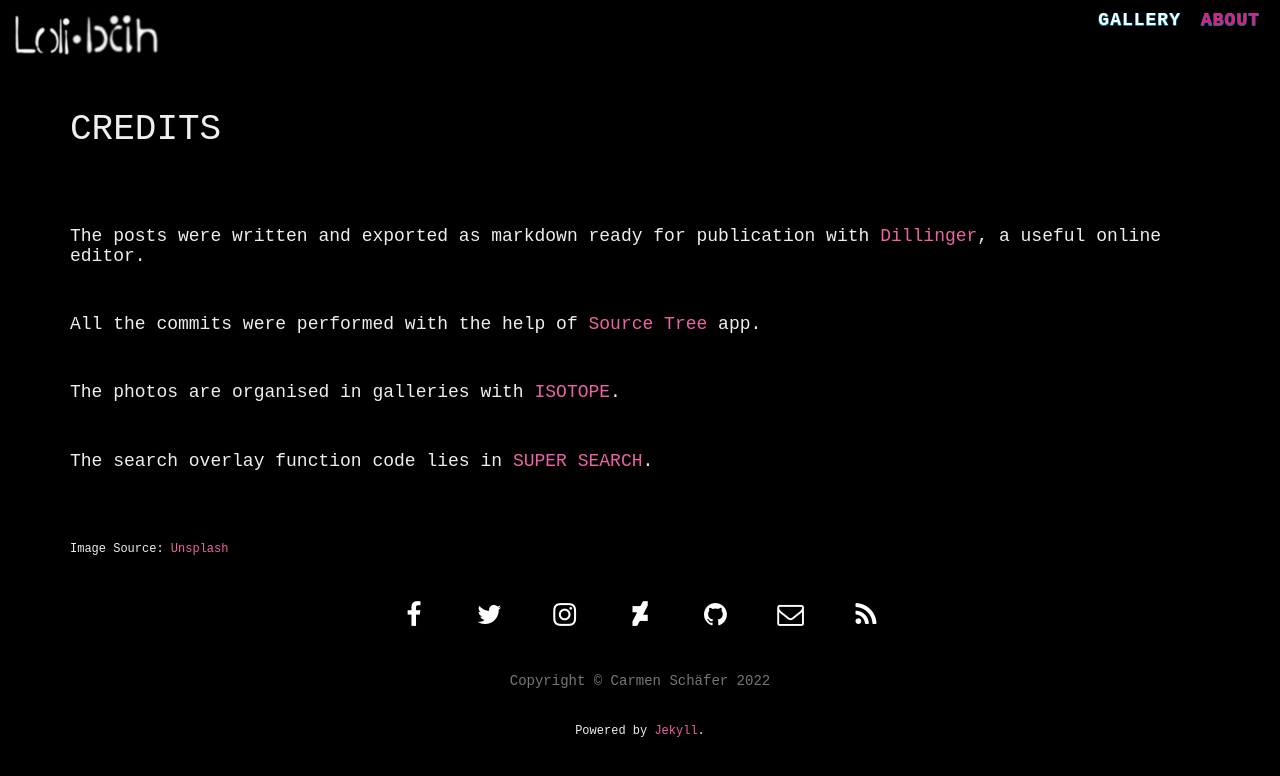
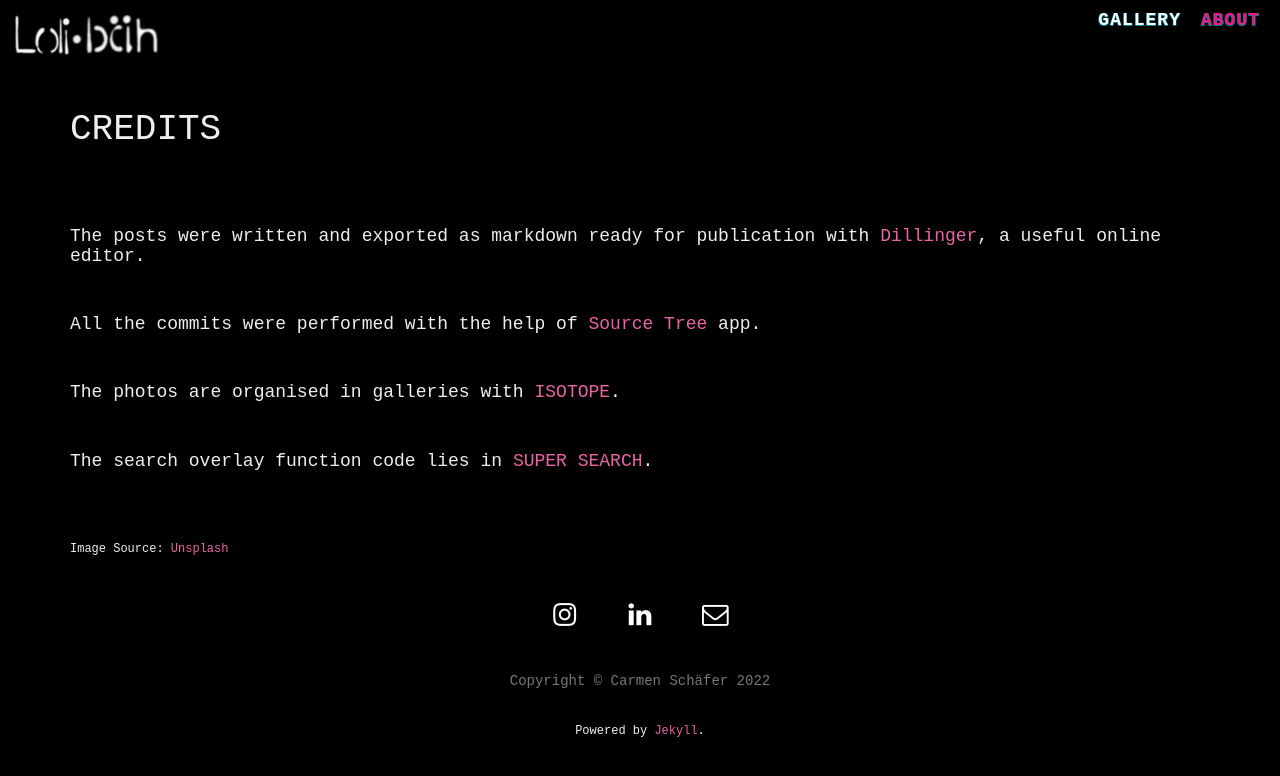
Before and after one commit to mstrnilsson/landing_page, a Jekyll site: the page built from about/index.html, in a window 1280 px wide. Shown: the top 776 px of the page. Built offline with Jekyll 4.4.1, drawn with Linux system fonts in a browser that asks for light colours; nearby versions of some CDN libraries.

Commit message:
Update footer.html

```diff
--- a/_includes/footer.html
+++ b/_includes/footer.html
@@ -5,7 +5,7 @@
             <div class="col-lg-8 col-lg-offset-2 col-md-10 col-md-offset-1">
 
                 <ul class="list-inline text-center">
-
+                    <!--
                     {% if site.facebook_username %}
                     <li>
                         <a href="https://facebook.com/{{ site.facebook_username }}" data-toggle="tooltip" title="Facebook">
@@ -26,6 +26,7 @@
                         </a>
                     </li>
                     {% endif %}
+                    -->
                     {% if site.instagram_username %}
                     <li>
                         <a href="https://instagram.com/{{ site.instagram_username }}" data-toggle="tooltip" title="Instagram">
@@ -36,15 +37,16 @@
                         </a>
                     </li>
                     {% endif %}
-                    {% if site.flickr_username %}
+                    {% if site.linkedin_username %}
                     <li>
-                        <a href="https://flickr.com/photos/{{ site.flickr_username }}" data-toggle="tooltip" title="Flickr">
+                        <a href="https://linkedin.com/in/{{ site.linkedin_username }}" data-toggle="tooltip" title="Flickr">
                             <span class="fa-stack fa-lg">
                                 <i class="fa fa-circle fa-stack-2x"></i>
-                                <i class="fa fa-flickr fa-stack-1x fa-inverse"></i>
+                                <i class="fa fa-linkedin fa-stack-1x fa-inverse"></i>
                             </span>
                         </a>
                     </li>
+                    <!--
                     {% endif %}
                     {% if site.deviantart_username %}
                     <li>
@@ -65,16 +67,17 @@
                             </span>
                         </a>
                     </li>
+                    -->
                     {% endif %}
-            <li>
-    <a href="mailto:{{ site.email }}" data-toggle="tooltip" target="_blank" title="Email">
+                    <li>
+                    <a href="mailto:{{ site.email }}" data-toggle="tooltip" target="_blank" title="Email">
                        <span class="fa-stack fa-lg">
                                 <i class="fa fa-circle fa-stack-2x"></i>
                                 <i class="fa fa-envelope-o fa-stack-1x fa-inverse"></i>
-</span>
-          </a> </li>
-
-         <li>
+                        </span>
+                    </a> </li>
+                    <!--
+                    <li>
                         <a href="{{ "/feed.xml" | prepend: site.baseurl }}" data-toggle="tooltip" title="Feed">
                             <span class="fa-stack fa-lg">
                                 <i class="fa fa-circle fa-stack-2x"></i>
@@ -82,6 +85,7 @@
                             </span>
                         </a>
                     </li>
+                    -->
                 </ul>
                 <p class="copyright text-muted">Copyright &copy; {{ site.title }} {{ site.time | date: '%Y' }}</p>
 <center><h6><p>Powered by <a href="https://github.com/jekyll/">Jekyll</a>.</p></h6></center>
```
